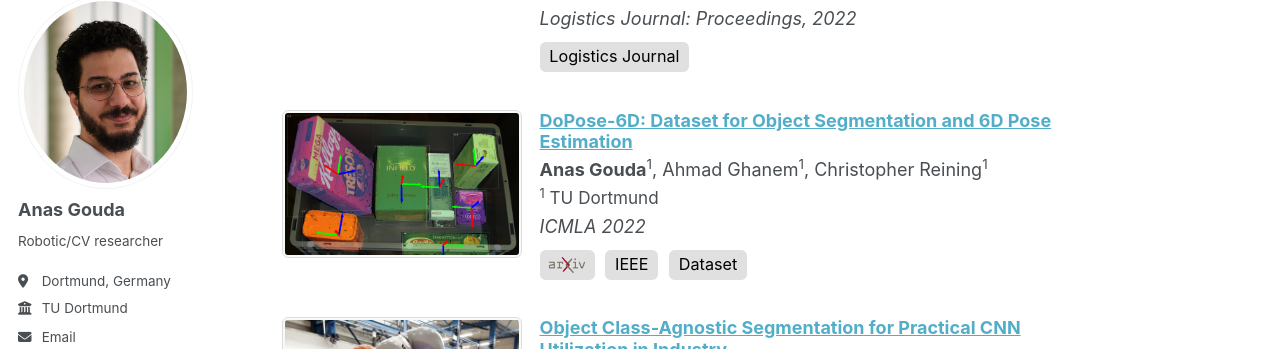
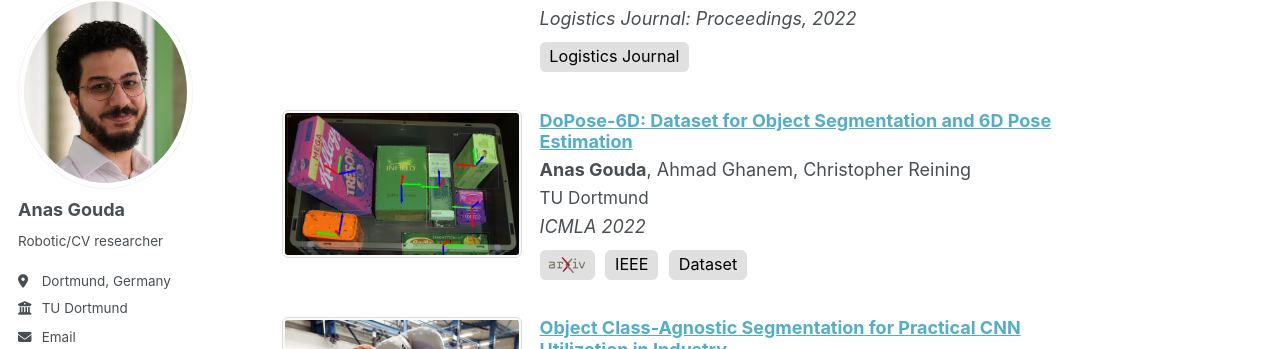
Before and after one commit to AnasIbrahim/anasibrahim.github.io, a Jekyll site: the page built from _pages/about.md, in a window 1280 px wide and 900 px high, scrolled down 2633 px. Shown: the part 104-453 px from the top of the window. Built offline with Jekyll 4.4.1, drawn with Linux system fonts in a browser that asks for light colours; some web fonts are replaced; a script that is not in the unit is left out.

Commit message:
small change in papers

```diff
--- a/_pages/about.md
+++ b/_pages/about.md
@@ -347,10 +347,10 @@ I am a PhD researcher at TU Dortmund University, nearing completion of my PhD in
     </h3>
     <!-- Authors -->
     <p class="pub-authors" style="margin:0.2em 0;">
-      <strong>Anas Gouda</strong><sup>1</sup>, Ahmad Ghanem<sup>1</sup>, Christopher Reining<sup>1</sup>
+      <strong>Anas Gouda</strong>, Ahmad Ghanem, Christopher Reining
     </p>
     <p class="pub-affiliations" style="margin:0.2em 0; font-size:0.95em;">
-      <sup>1</sup> TU Dortmund
+      TU Dortmund
     </p>
     <p class="pub-venue" style="margin:0.3em 0; font-style:italic;">
       ICMLA 2022
```
